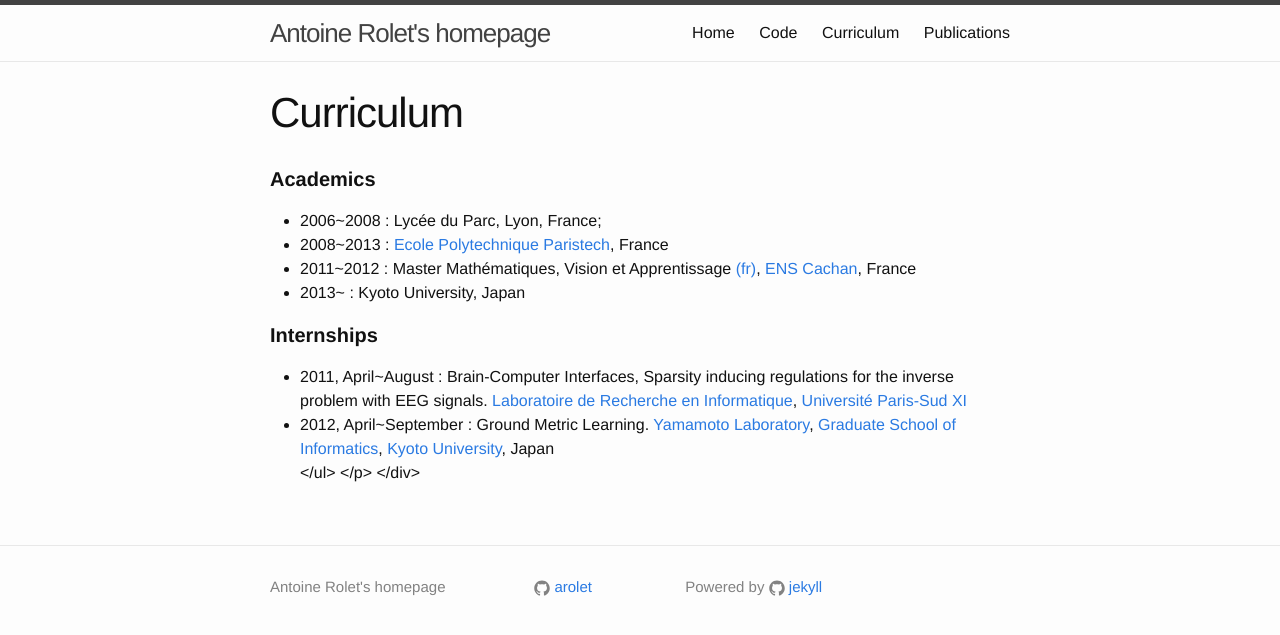
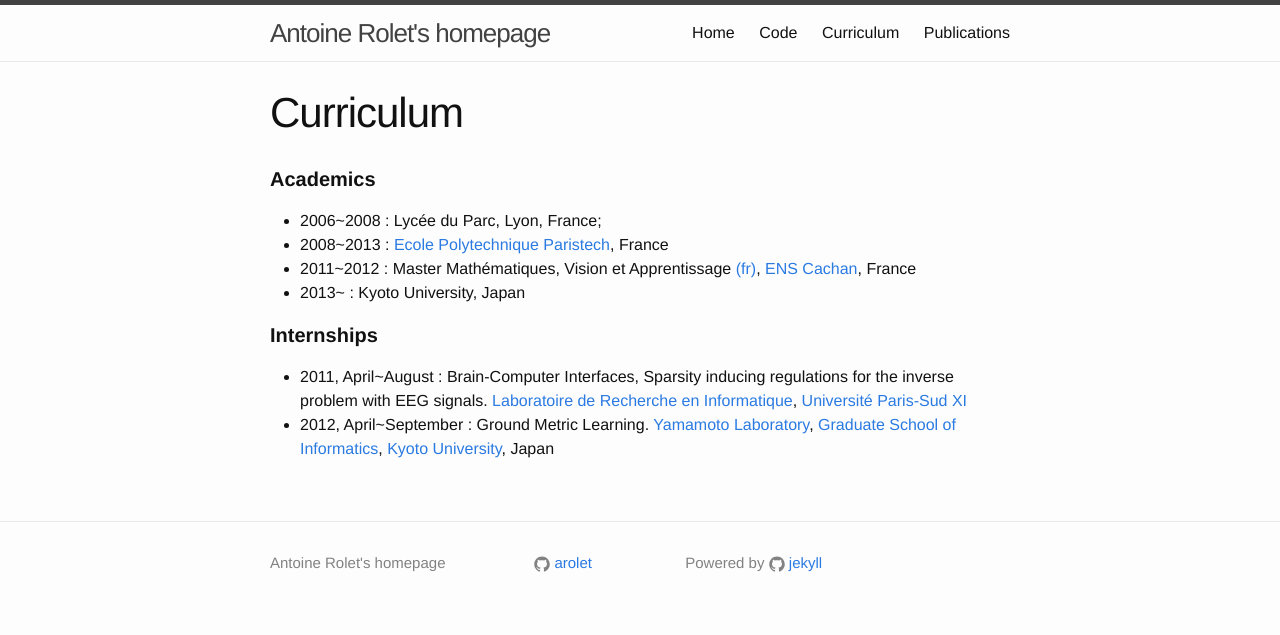
Before and after one commit to arolet/arolet.github.io, a Jekyll site: the page built from curriculum.md, in a window 1280 px wide. Shown: the top 635 px of the page. Built offline with Jekyll 4.4.1, drawn with Linux system fonts in a browser that asks for light colours.

Commit message:
Fixed list

```diff
--- a/curriculum.md
+++ b/curriculum.md
@@ -17,7 +17,7 @@ permalink: /curriculum/
 <h1 class="page-heading">Internships</h1>
 <p>
 <ul>
-<li>2011, April~August : Brain-Computer Interfaces, Sparsity inducing regulations for the inverse problem with EEG signals. <a href="https://www.lri.fr/index_en.php?lang=EN" target="_blank">Laboratoire de Recherche en Informatique</a>, <a href="http://www.u-psud.fr/en/international.html" target="_blank">Université Paris-Sud XI</a>
+<li>2011, April~August : Brain-Computer Interfaces, Sparsity inducing regulations for the inverse problem with EEG signals. <a href="https://www.lri.fr/index_en.php?lang=EN" target="_blank">Laboratoire de Recherche en Informatique</a>, <a href="http://www.u-psud.fr/en/international.html" target="_blank">Université Paris-Sud XI</a></li>
 <li>2012, April~September : Ground Metric Learning. <a href="http://www.iip.ist.i.kyoto-u.ac.jp/index-e.html" target="_blank">Yamamoto Laboratory</a>,
 <a href="http://www.i.kyoto-u.ac.jp/en" target="_blank">Graduate School of Informatics</a>,
 <a href="http://www.kyoto-u.ac.jp/en" target="_blank">Kyoto University</a>, Japan</li>
```
